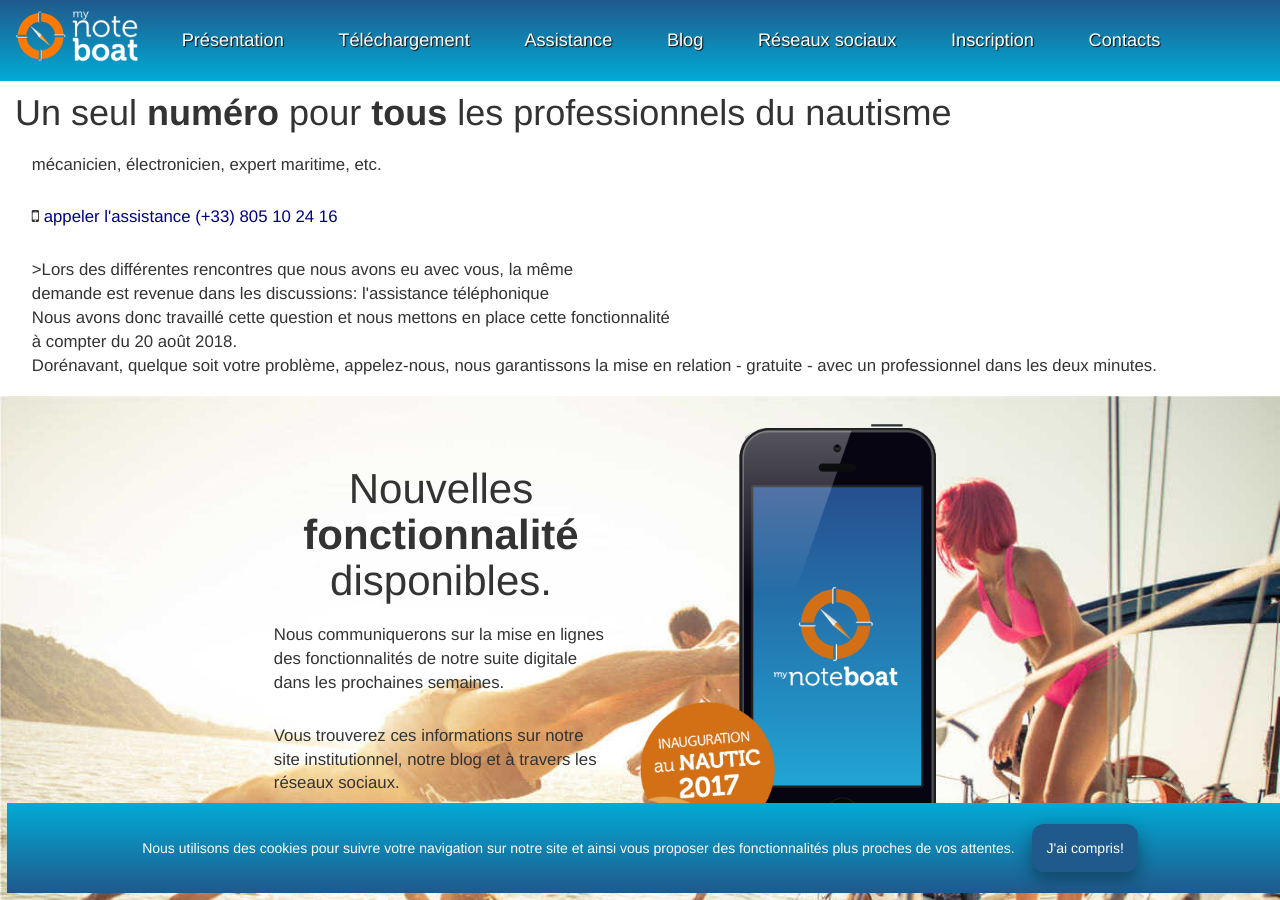
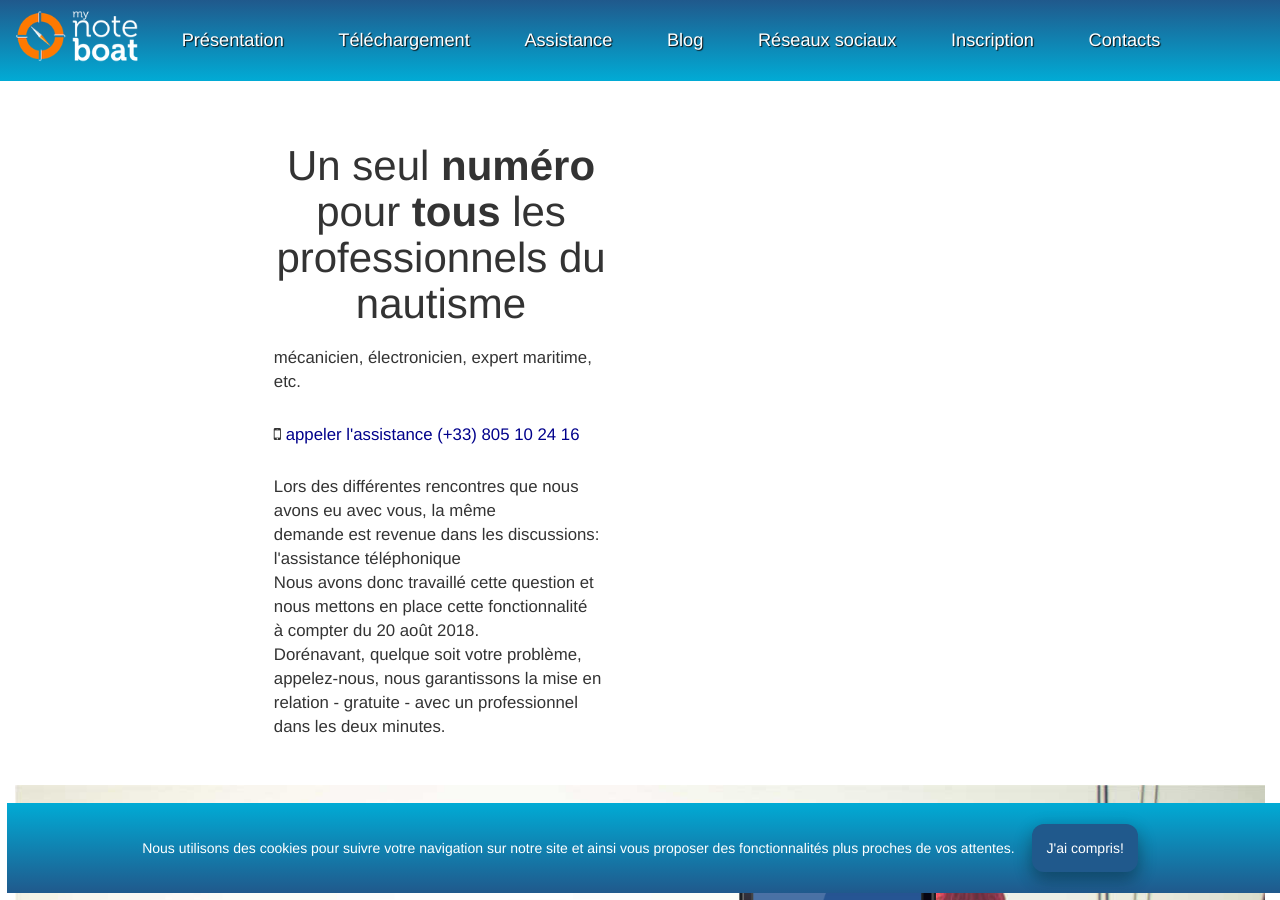
Before and after one commit to pjtiberghien/trial, a Jekyll site: the page built from docs/index.html, in a window 1280 px wide and 900 px high, scrolled down 1715 px. Built offline with Jekyll 4.4.1, drawn with Linux system fonts in a browser that asks for light colours; nearby versions of some CDN libraries.

Commit message:
terx divided in 2

```diff
--- a/docs/index.html
+++ b/docs/index.html
@@ -64,11 +64,15 @@
 </div>
 
 <div class="container-fluid" id="assistance">
-    <h1>Un seul <strong>numéro</strong> pour <strong>tous</strong> les professionnels du nautisme</h1>
-    <p>mécanicien, électronicien, expert maritime, etc.</p>
-    <p><i class="fa fa-mobile" aria-hidden="true"></i><a href="tel:+33 805 10 24 16"> appeler l'assistance (+33) 805 10 24 16</a></p>
-    <p>>Lors des différentes rencontres que nous avons eu avec vous, la même<br> demande est revenue dans les discussions: l'assistance téléphonique<br> Nous avons donc travaillé cette question et nous mettons en place cette fonctionnalité<br>à compter du 20 août 2018.<br> Dorénavant, quelque soit votre problème, appelez-nous, nous garantissons la mise en relation - gratuite - avec un professionnel dans les deux minutes.</p>
-</div>
+    <div class="row">
+            <div class="col-sd-5 col-sd-offset-1 col-md-4 col-md-offset-2" id="description_assistance">
+            <h1>Un seul <strong>numéro</strong> pour <strong>tous</strong> les professionnels du nautisme</h1>
+            <p>mécanicien, électronicien, expert maritime, etc.</p>
+            <p><i class="fa fa-mobile" aria-hidden="true"></i><a href="tel:+33 805 10 24 16"> appeler l'assistance (+33) 805 10 24 16</a></p>
+            <p>Lors des différentes rencontres que nous avons eu avec vous, la même<br> demande est revenue dans les discussions: l'assistance téléphonique<br> Nous avons donc travaillé cette question et nous mettons en place cette fonctionnalité<br>à compter du 20 août 2018.<br> Dorénavant, quelque soit votre problème, appelez-nous, nous garantissons la mise en relation - gratuite - avec un professionnel dans les deux minutes.</p>
+
+    </div>
+   </div>
 
 <div class="container-fluid withbackground" id="bientotdisponible">
     <div class="row">
```
